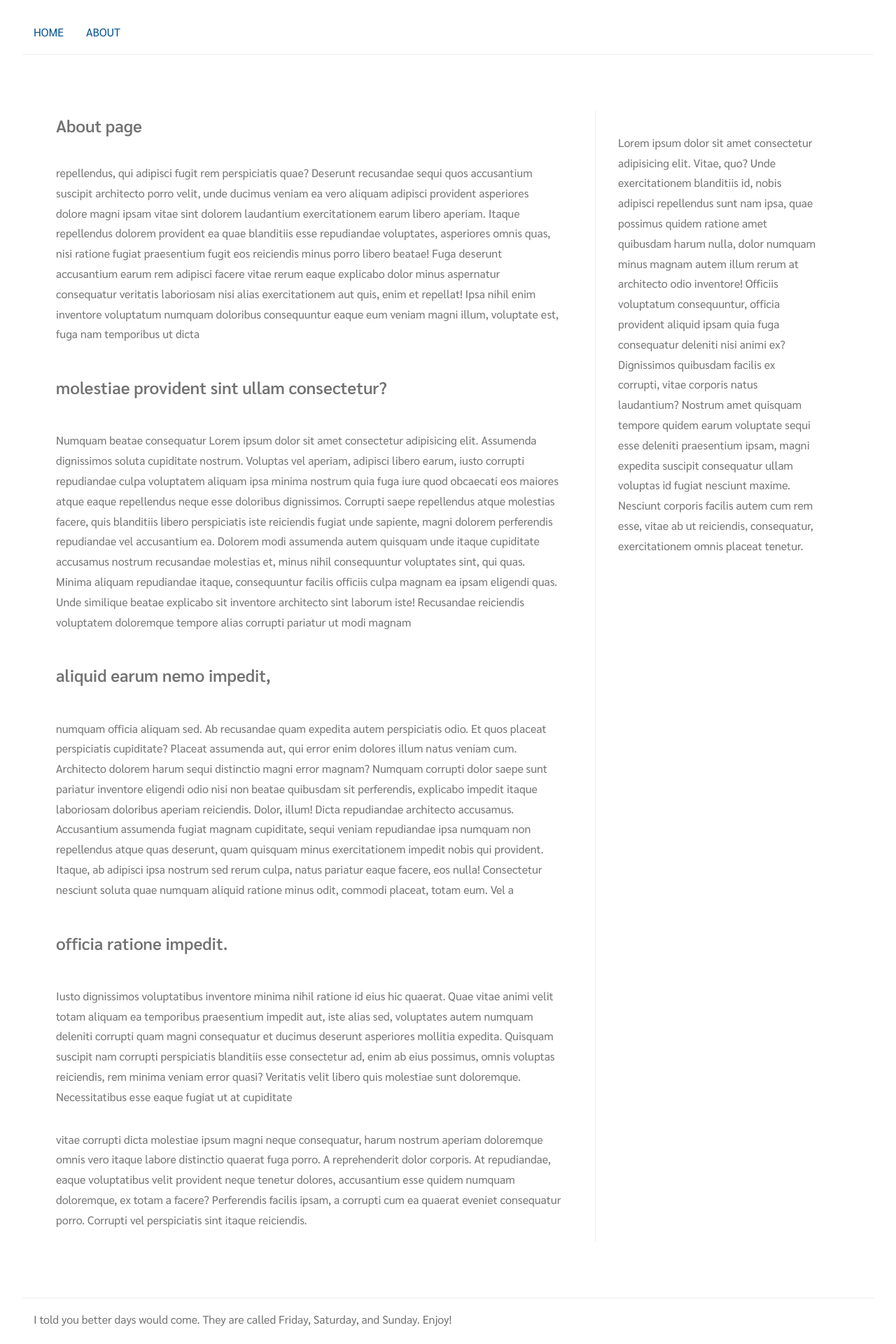
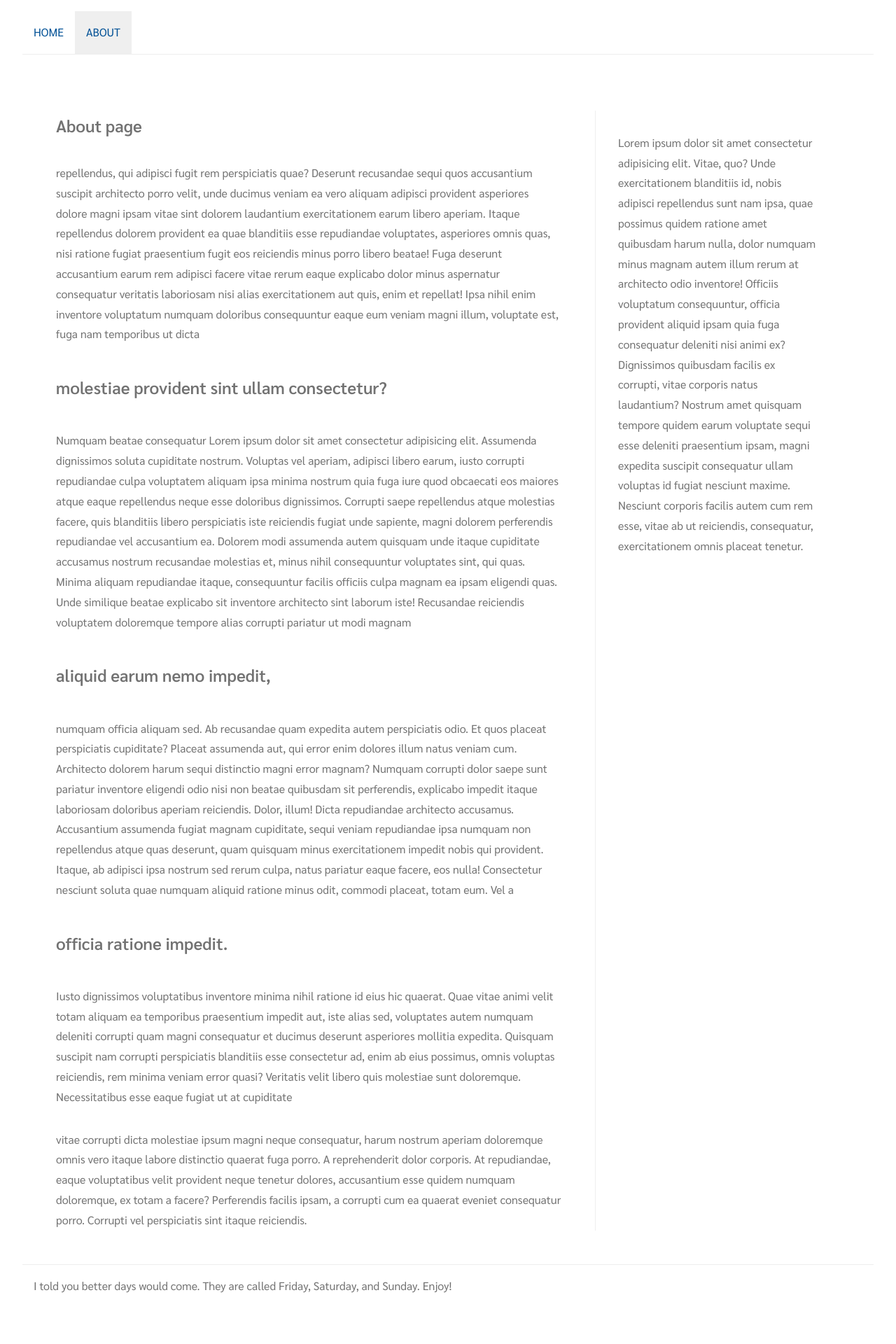
Before and after one commit to e20fip/nextjs, a Next.js app: page /about in a window 1280 px wide. Shown: the top 1920 px of the page at 70% size. After the commit the page ends 1883 px from the top, so only its background shows below. Built offline with nearby package versions, Linux system fonts and the light colour scheme.

Commit message:
updated nextjs

```diff
--- a/app/about/about.module.css
+++ b/app/about/about.module.css
@@ -3,9 +3,13 @@
   grid-template-columns: auto 350px;
   height: 100%;
   width: 100%;
-  padding: 4em 5em;
+  padding: 4em 5em 2em;
   gap: 3em;
   container-type: inline-size;
+}
+
+.about p:last-child {
+  padding-bottom: 0;
 }
 
 .boxmain {
--- a/app/header.jsx
+++ b/app/header.jsx
@@ -1,4 +1,6 @@
+'use client'
 import Link from 'next/link'
+import pathName from '@/lib/getPathname'
 
 const links = [
   { name: 'HOME', path: '/' },
@@ -11,7 +13,7 @@ const Header = () => {
       <nav>
         <ul>
           {links.map((link) => (
-            <li key={link.name}>
+            <li key={link.name} style={active(link.path)}>
               <Link href={link.path}>{link.name}</Link>
             </li>
           ))}
@@ -20,4 +22,9 @@ const Header = () => {
     </header>
   )
 }
+
+const active = (link) => {
+  const path = pathName()
+  return link === path ? { backgroundColor: '#efefef' } : {}
+}
 export default Header
--- a/app/home/home.module.css
+++ b/app/home/home.module.css
@@ -2,7 +2,7 @@
   display: grid;
   grid-template-columns: repeat(auto-fit, minmax(250px, 1fr));
   gap: 2em;
-  padding: 2em 0;
+  padding: 2em 0 0;
   container-type: inline-size;
 }
 
```
Also changed, not shown: package.json (+4 -4 lines), 1 other file (tests, documents, lock files or other folders).
